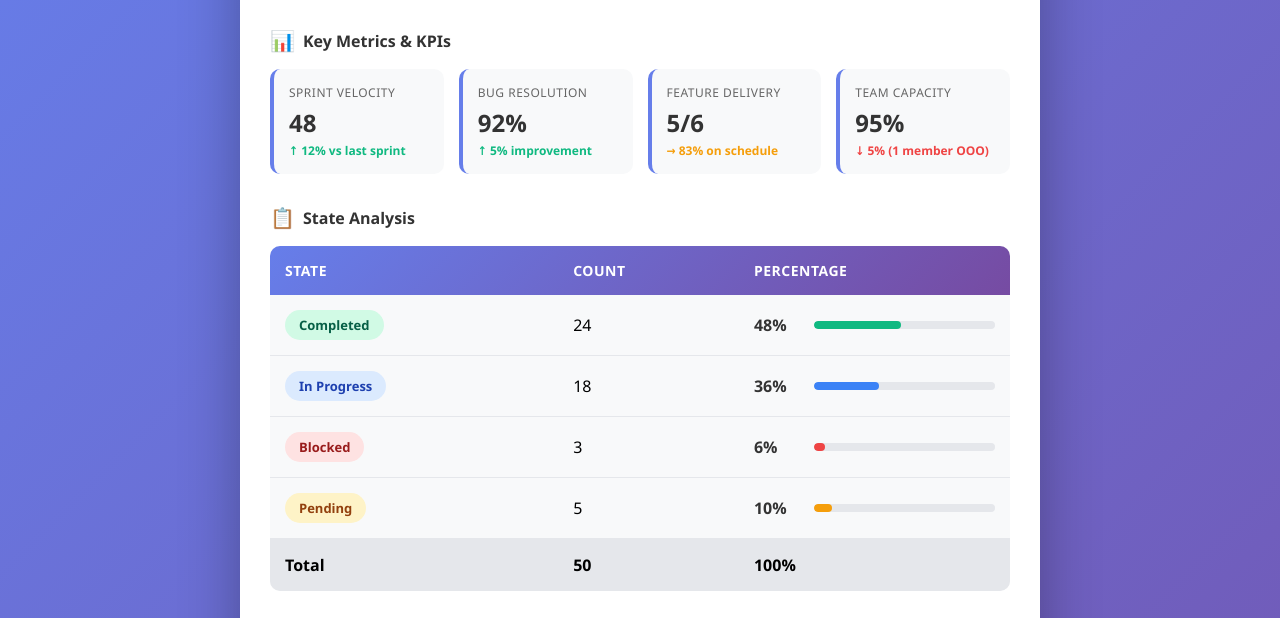
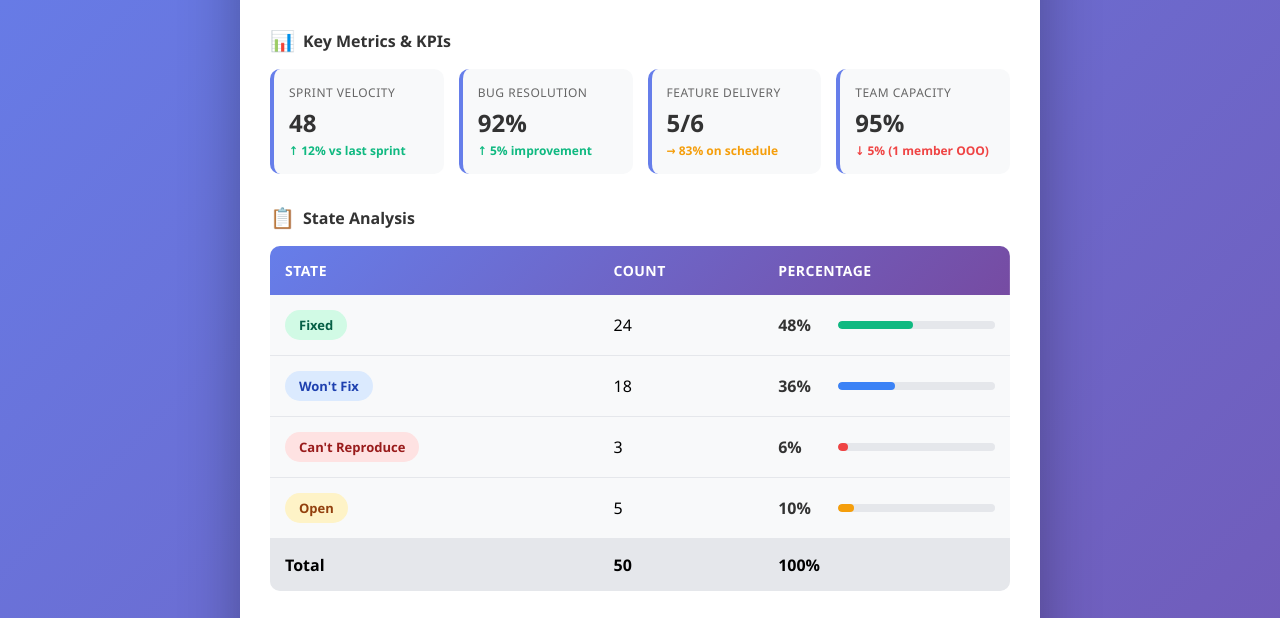
Before and after one commit to SyedAbdur/Team-Insights-Cards, a plain HTML site: page index.html in a window 1280 px wide. Shown: the part 182-800 px from the top of the page. Drawn offline with Linux system fonts and the light colour scheme.

Commit message:
Update status labels in index.html

```diff
--- a/index.html
+++ b/index.html
@@ -397,7 +397,7 @@
                     </thead>
                     <tbody>
                         <tr>
-                            <td><span class="state-badge completed">Completed</span></td>
+                            <td><span class="state-badge completed">Fixed</span></td>
                             <td>24</td>
                             <td>
                                 <div class="percentage-cell">
@@ -409,7 +409,7 @@
                             </td>
                         </tr>
                         <tr>
-                            <td><span class="state-badge in-progress">In Progress</span></td>
+                            <td><span class="state-badge in-progress">Won't Fix</span></td>
                             <td>18</td>
                             <td>
                                 <div class="percentage-cell">
@@ -421,7 +421,7 @@
                             </td>
                         </tr>
                         <tr>
-                            <td><span class="state-badge blocked">Blocked</span></td>
+                            <td><span class="state-badge blocked">Can't Reproduce</span></td>
                             <td>3</td>
                             <td>
                                 <div class="percentage-cell">
@@ -433,7 +433,7 @@
                             </td>
                         </tr>
                         <tr>
-                            <td><span class="state-badge pending">Pending</span></td>
+                            <td><span class="state-badge pending">Open</span></td>
                             <td>5</td>
                             <td>
                                 <div class="percentage-cell">
```
